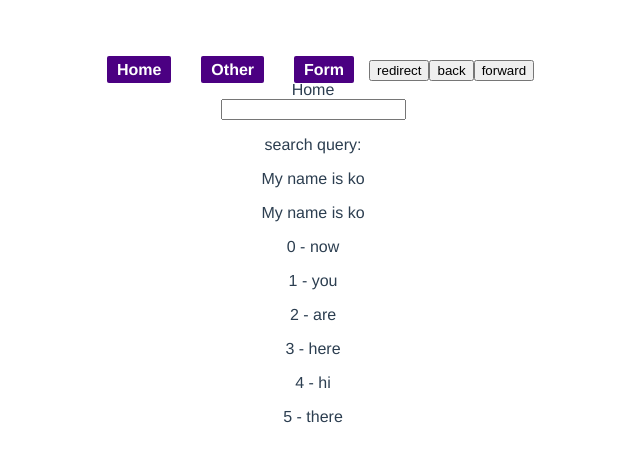
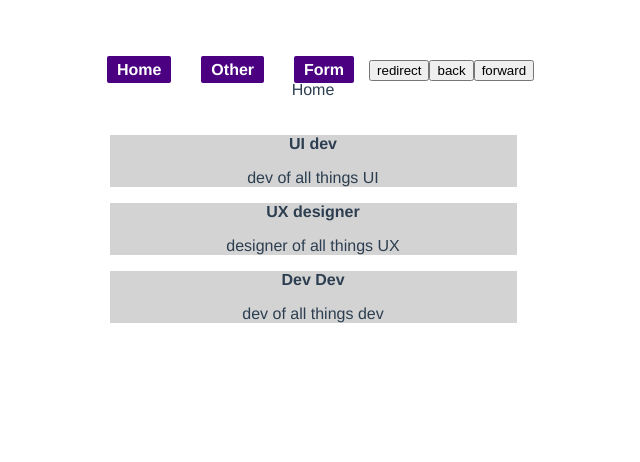
Before and after one commit to pavel6767/vue_playground, a Vue app: page / in a window 1280 px wide. Shown: the top 462 px of the page, without its empty margins (327-967 px from the left). Built offline with nearby package versions, Linux system fonts and the light colour scheme; data requests are answered from the project's data file.

Commit message:
into setup API - have onMount API call - error + empty handling - separated into own components

```diff
--- a/data/db.json
+++ b/data/db.json
@@ -1,5 +1,5 @@
 {
-  "jobs": [
+  "posts": [
     {
       "name": "UI dev",
       "description": "dev of all things UI",
--- a/src/App.vue
+++ b/src/App.vue
@@ -46,4 +46,8 @@ a {
   padding: 5px 10px;
   border-radius: 2px;
 }
+
+.text--bold {
+  font-weight: bold;
+}
 </style>
--- a/src/components/Home.vue
+++ b/src/components/Home.vue
@@ -1,57 +1,62 @@
 <template>
   <div>Home</div>
   <div class="container">
-    <input type="text" v-model="searchQuery" />
-    <p>search query: {{ searchQuery }}</p>
-    <p @click="handleClick">My name is {{ state.name }}</p>
-    <p @click="handleReactive">My name is {{ s.name }}</p>
-    <p v-for="(name, inx) in filteredNames" :key="name">
-      {{ inx }} - {{ name }}
-    </p>
+    <p v-if="!!loading">loading...</p>
+    <div v-else-if="!!posts.length">
+      <p v-if="!!error">{{ error }}</p>
+      <PostList :posts="posts" />
+    </div>
+    <p v-else>No Posts available</p>
   </div>
 </template>
 
 <script>
-import { ref, reactive, computed } from "vue";
+import { onMounted, ref } from "vue";
+
+import PostList from "./PostList.vue";
 
 export default {
   name: "Home",
+  components: { PostList },
+  setup() {
+    const loading = ref(true);
+    const error = ref("");
+    const posts = ref([]);
 
-  setup() {
-    const searchQuery = ref("");
-    const names = ref(["now", "you", "are", "here", "hi", "there"]);
-    const state = ref({
-      name: "ko",
-      id: 0
-    });
-    const s = reactive({
-      name: "ko",
-      id: 0
-    });
+    const loadPosts = async () => {
+      try {
+        const res = await fetch("http://localhost:3000/posts");
 
-    const handleClick = () => {
-      state.value.name = "hi";
-    };
-    const handleReactive = () => {
-      s.name = "ractive";
+        if (res.status !== 200) {
+          throw Error("failed to retrieve posts");
+        }
+        posts.value = await res.json();
+        error.value = "";
+      } catch (err) {
+        error.value = err.message;
+      }
     };
 
-    const filteredNames = computed((e) => {
-      console.log({ e, searchQuery });
-      return names.value.filter((name) => name.includes(searchQuery.value));
+    onMounted(async () => {
+      await loadPosts();
+      loading.value = false;
     });
 
     return {
-      searchQuery,
-      state,
-      s,
-      filteredNames,
-      names,
-      handleClick,
-      handleReactive
+      loading,
+      error,
+      posts
     };
   }
 };
 </script>
 
-<style></style>
+<style>
+.container {
+  display: flex;
+  flex-direction: column;
+  gap: 10px;
+  max-width: 407px;
+  margin: 20px auto;
+}
+</style>
--- /dev/null
+++ b/src/components/PostList.vue
@@ -0,0 +1,24 @@
+<template>
+  <div
+    class="singlePost"
+    v-for="(post, inx) in posts"
+    :key="`${inx} - ${post.description.slice(0, 6)}`"
+  >
+    <SinglePost :post="post" />
+  </div>
+</template>
+
+<script>
+import SinglePost from "./SinglePost.vue";
+export default {
+  name: "PostList",
+  components: { SinglePost },
+  props: ["posts"]
+};
+</script>
+
+<style>
+.singlePost {
+  background-color: lightgray;
+}
+</style>
--- /dev/null
+++ b/src/components/SinglePost.vue
@@ -0,0 +1,13 @@
+<template>
+  <div>
+    <p class="text--bold">{{ post.name }}</p>
+    <p>{{ post.description }}</p>
+  </div>
+</template>
+
+<script>
+export default {
+  name: "SinglePost",
+  props: ["post"]
+};
+</script>
```
